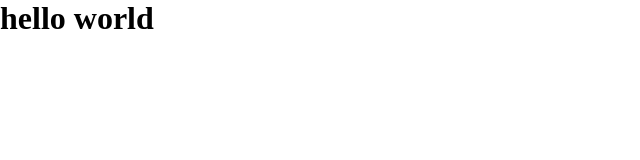
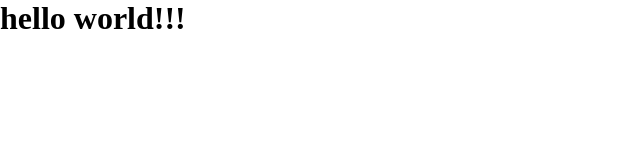
Before and after one commit to MarkoNS1990/new_york_times, a website: page index.html in a window 1280 px wide. Shown: the full height of the page, 0-640 px from the left. Drawn offline with Linux system fonts and the light colour scheme.

Commit message:
Update index.html

```diff
--- a/index.html
+++ b/index.html
@@ -12,7 +12,7 @@
 
 <body>
 
-  <h1>hello world</h1>
+  <h1>hello world!!!</h1>
 </body>
 
 </html>
```
